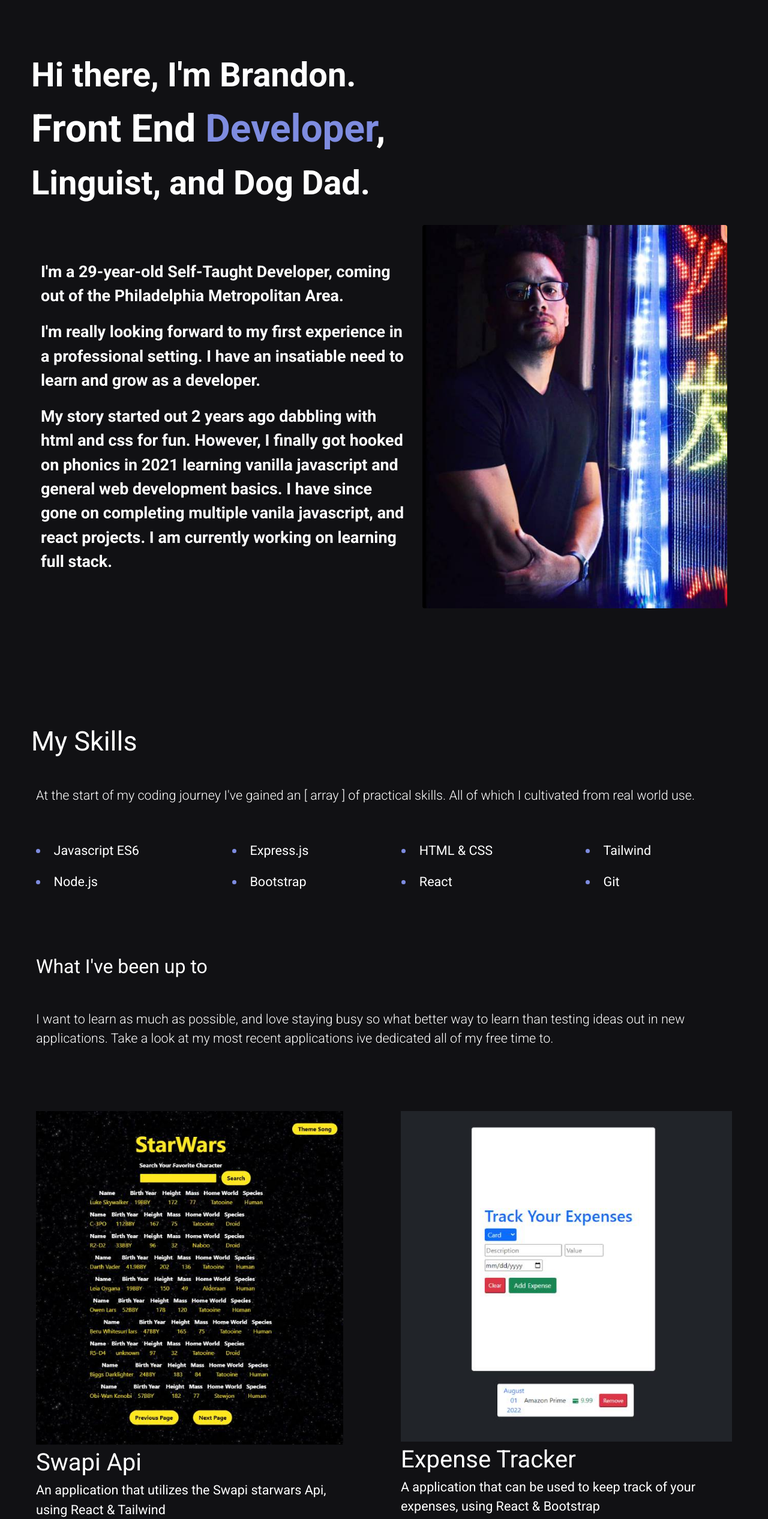
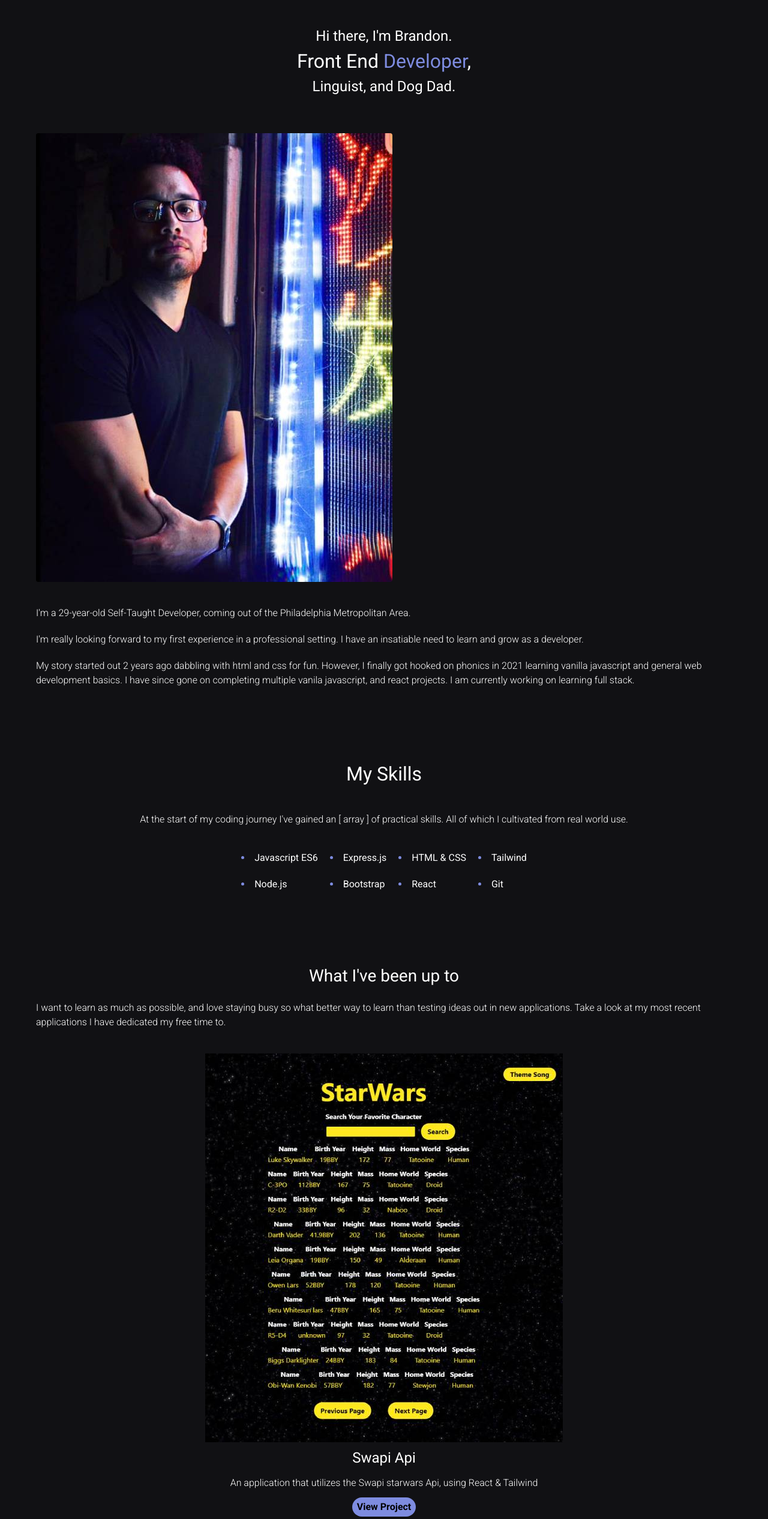
Before and after one commit to BrandonCarp/portfolio, a React (Create React App) app: page / in a window 1280 px wide. Shown: the part 223-2755 px from the top of the page at 60% size. Built offline with nearby package versions, Linux system fonts and the light colour scheme.

Commit message:
mobile friendly yesir

```diff
--- a/public/index.html
+++ b/public/index.html
@@ -9,6 +9,7 @@
       name="description"
       content="Brandon Carpenters Web Developer Portfolio"
     />
+    <meta name="viewport" content="width=device-width, initial-scale=1.0">
     <link rel="apple-touch-icon" href="%PUBLIC_URL%/logo192.png" />
     <!--
       manifest.json provides metadata used when your web app is installed on a
--- a/src/App.js
+++ b/src/App.js
@@ -6,7 +6,7 @@ import Footer from "./Components/Footer";
 
 function App() {
   return (
-    <div className="">
+    <div className="bg-primaryDark">
       <Header />
       <Skills />
       <Projects />
--- a/src/Components/Header.js
+++ b/src/Components/Header.js
@@ -6,47 +6,43 @@ import myImage from "./imgs/me.jpg";
 
 const Header = () => {
   return (
-    <header className="relative mb-[5rem]  md:mb-[15rem] lg:mb-[10rem] xl:mb-[10rem]  container mx-auto  p-2">
-      <div className="flex flex-col items-center  mt-10 md:items-start">
-        <div className="flex flex-col  ">
-          <div className=" mb-[1rem] md:mb-[5rem] flex flex-col items-center   md:items-start">
-            <h1 className="font-bold text-md  md:text-base">BRAN</h1>
-            <h1 className="font-bold text-md  md:text-base">DON.</h1>
+    <header className="relative mx-auto container  ">
+      <div className="flex flex-col items-center pt-10">
+        <div className="mb-5">
+          <h1 className="font-bold text-l  ">BRAN</h1>
+          <h1 className="font-bold text-l ml-2 md:ml-0">DON.</h1>
         </div>
-          <div className="mb-1">
-            <div className=" flex flex-row  justify-center  md:justify-start space-x-3 mb-10 md:mb-20">
+        <div className="flex space-x-3 mb-20">
           <a className="" href="https://github.com/BrandonCarp">
             <FaGithub
               size="1.8rem"
-                  className="transition ease-in-out delay-150   hover:text-secondaryPurple hover:-translate-y-1 hover:scale-110 duration-300"
+              className="   hover:text-secondaryPurple hover:-translate-y-1 hover:scale-110 duration-300"
             />
           </a>
           <a href="https://www.linkedin.com/in/brandon-carpenter-559b15203/">
             <FaLinkedin
               size="1.8rem"
-                  className="transition ease-in-out delay-150  hover:text-linkedInColor hover:-translate-y-1 hover:scale-110 duration-300"
+              className=" hover:text-linkedInColor hover:-translate-y-1 hover:scale-110 duration-300"
             />
           </a>
           <a href="https://www.instagram.com/bcarpol/">
             <FaInstagram
               size="1.8rem"
-                  className="transition ease-in-out delay-150 hover:text-secondaryPink hover:-translate-y-1 hover:scale-110 duration-300"
+              className=" hover:text-secondaryPink hover:-translate-y-1 hover:scale-110 duration-300"
             />
           </a>
         </div>
-
-            <div className="ml-[2rem] md:ml-0 flex flex-col justify-start  p-1 font-bold   text-base md:text-l lg:text-xl  ">
-              <h1 className="">Hi there, I'm Brandon.</h1>
-              <h1 className="text-spsml md:text-spmd lg:text-spl">
+        <div className="flex flex-col items-center mb-10">
+          <h1 className="text-baselg">Hi there, I'm Brandon.</h1>
+          <h1 className="text-l">
             Front End
             <span className="text-secondaryPurple"> Developer</span>,
           </h1>
-              <h1>Linguist, and Dog Dad.</h1>
+          <h1 className="text-baselg">Linguist, and Dog Dad.</h1>
         </div>
-          </div>
-        </div>
-        <div className=" flex flex-col-reverse p-5 md:flex-row p5">
-          <div className="ml-[2rem] md:ml-0  space-y-5  font-bold mt-10 md:w-[45rem] md:mt-0 md:flex md:flex-col md:justify-center md:mr-5 lg:text-base xl:text-baselg">
+
+        <div className=" flex flex-col-reverse mb-20">
+          <div className="flex flex-col space-y-5 p-5 font-light">
             <p>
               I'm a 29-year-old Self-Taught Developer, coming out of the
               Philadelphia Metropolitan Area.
@@ -64,7 +60,7 @@ const Header = () => {
               projects. I am currently working on learning full stack.
             </p>
           </div>
-          <div className="">
+          <div className=" p-5">
             <img className="rounded" src={myImage} alt="me" />
           </div>
         </div>
--- a/src/Components/Projects.js
+++ b/src/Components/Projects.js
@@ -7,87 +7,97 @@ import twitter from "./imgs/twitterApp.jpg";
 
 const Projects = () => {
   return (
-    <div className="container relative mx-auto ">
-      <div className="p-5 space-y-[4rem]">
-        <div className="space-y-[3rem] flex flex-col items-center md:items-start">
-          <h1 className="text-spsml ">What I've been up to</h1>
-          <p className=" font-light md:text-base ml-[1rem] md:ml-0">
+    <div className="relative container mx-auto p-5 space-y-10 mb-10">
+      <div className="flex flex-col items-center space-y-5">
+        <h1 className="text-md">What I've been up to</h1>
+        <p className="font-light">
           I want to learn as much as possible, and love staying busy so what
-            better way to learn than testing ideas out in new applications. Take
-            a look at my most recent applications ive dedicated all of my free
-            time to.
+          better way to learn than testing ideas out in new applications. Take a
+          look at my most recent applications I have dedicated my free time to.
         </p>
       </div>
-        <div className="  space-y-10">
-          <div className="flex flex-col items-center space-y-10  md:items-start md:flex-row md:space-x-[6rem]">
-            <div className="mt-10">
-              <img className="lg:w-[48rem]" src={swapi} alt="swapiApp" />
-              <h3 className="text-md">Swapi Api</h3>
-              <p className=" lg:text-base mb-2">
+      <div className="">
+        <div className="space-y-10 mb-10">
+          <div className="space-y-2 flex flex-col items-center justify-center">
+            <img className="" src={swapi} alt="swapiApp" />
+            <div className="space-y-3 flex flex-col items-center ">
+              <h3 className="text-baselg">Swapi Api</h3>
+              <p className="font-light pl-2 md:pl-0">
                 An application that utilizes the Swapi starwars Api, using React{" "}
                 {"&"} Tailwind
               </p>
+
               <a
                 href="https://brandoncarp-swapi-app.herokuapp.com/"
-                className="bg-secondaryPurple px-2 py-1 rounded-full text-black font-bold hover:bg-secondaryPurpleLight"
-              >
-                View Project
-              </a>
-            </div>
-            <div
-              href="https://brandoncarp-react-expenses.herokuapp.com/"
-              className=""
-            >
-              <img className="" src={tracker} alt="React Expense Tracker" />
-              <h3 className="text-md">Expense Tracker</h3>
-              <p className=" lg:text-base mb-2">
-                A application that can be used to keep track of your expenses,
-                using React {"&"} Bootstrap
-              </p>
-              <a
-                href="https://brandoncarp-react-expenses.herokuapp.com/"
-                className="bg-secondaryPurple px-2 py-1 rounded-full text-black font-bold hover:bg-secondaryPurpleLight"
+                className=" bg-secondaryPurple px-2 py-1 rounded-full text-black font-bold hover:bg-secondaryPurpleLight"
               >
                 View Project
               </a>
             </div>
           </div>
-          <div className="flex flex-col items-center space-y-10  md:items-start md:flex-row md:space-x-[6rem]">
-            <div className="mt-10">
-              <img className="lg:w-[48rem]" src={calc} alt="calculator app" />
-              <h3 className="text-md">Calculator App</h3>
-              <p className="  lg:text-base mb-2">
-                This is a calculator application made with Vanilla Javascript{" "}
-                {"&"} Css
+
+          <div className="space-y-2 flex flex-col items-center justify-center">
+            <img className="" src={tracker} alt="React Expense Tracker" />
+            <div className="space-y-3 flex flex-col items-center">
+              <h3 className="text-baselg">Expense Tracker</h3>
+              <p className=" font-light">
+                A application that can be used to keep track of your expenses,
+                using React {"&"} Bootstrap
               </p>
+
               <a
-                href="https://brandoncarp.github.io/calc.html"
-                className="bg-secondaryPurple px-2 py-1 rounded-full text-black font-bold hover:bg-secondaryPurpleLight"
-              >
-                View Project
-              </a>
-            </div>
-            <div className="">
-              <img className="" src={snake} alt="snake game" />
-              <h3 className="text-md">Snake Game</h3>
-              <p className="  lg:text-base mb-2">
-                The classic snake game we all know and love, made with Vanilla
-                Javascript {"&"} Css
-              </p>
-              <a
-                href="https://brandoncarp.github.io/snake.html"
-                className="bg-secondaryPurple px-2 py-1 rounded-full text-black font-bold hover:bg-secondaryPurpleLight"
+                href="https://brandoncarp-react-expenses.herokuapp.com/"
+                className="bg-secondaryPurple  px-2 py-1  rounded-full text-black font-bold hover:bg-secondaryPurpleLight"
               >
                 View Project
               </a>
             </div>
           </div>
         </div>
-        <div className="flex flex-col justify-center space-y-10">
+
+        <div className="space-y-10">
+          <div className="space-y-5 flex flex-col items-center justify-center">
+            <img className="" src={calc} alt="calculator app" />
+            <div className="space-y-3 flex flex-col items-center">
+              <h3 className="text-baselg">Calculator App</h3>
+              <p className="font-light pl-2 md:pl-0">
+                This is a calculator application made with Vanilla Javascript{" "}
+                {"&"} Css
+              </p>
+              <a
+                href="https://brandoncarp.github.io/calc.html"
+                className="bg-secondaryPurple  px-2 py-1 rounded-full text-black font-bold hover:bg-secondaryPurpleLight"
+              >
+                View Project
+              </a>
+            </div>
+          </div>
+
+          <div className="space-y-5 flex flex-col items-center justify-center">
+            <img className="" src={snake} alt="snake game" />
+
+            <div className="space-y-3 flex flex-col items-center">
+              <h3 className="text-baselg">Snake Game</h3>
+              <p className="font-light">
+                The classic snake game we all know and love, made with Vanilla
+                Javascript {"&"} Css
+              </p>
+              <a
+                href="https://brandoncarp.github.io/snake.html"
+                className="bg-secondaryPurple  px-2 py-1  rounded-full text-black font-bold hover:bg-secondaryPurpleLight"
+              >
+                View Project
+              </a>
+            </div>
+          </div>
+        </div>
+      </div>
+
+      <div className="space-y-5 flex flex-col items-center justify-center">
         <img className="" src={twitter} alt="twitter showcase app" />
-          <div className="space-y-5 md:flex md:flex-col md:items-center">
-            <h1 className="text-l">Twitter Showcase</h1>
-            <p className="  md:text-base">
+        <div className="space-y-3 flex flex-col items-center">
+          <h1 className="text-md">Twitter Showcase</h1>
+          <p className="font-light">
             What I am working on now, a <span className="">Twitter</span>{" "}
             showcase full stack application that lets you see all of your
             favorite users tweets, and even random tweets of a specific user.
@@ -96,7 +106,6 @@ const Projects = () => {
         </div>
       </div>
     </div>
-    </div>
   );
 };
 
--- a/src/Components/Skills.js
+++ b/src/Components/Skills.js
@@ -2,20 +2,18 @@ import React from "react";
 
 const Skills = () => {
   return (
-    <div className=" container relative mx-auto   mb-[5rem]">
-      <div className="space-y-10 ">
-        <div className="px-3">
-          <h1 className="text-l flex justify-center md:justify-start">
-            My Skills
-          </h1>
+    <div className="relative container mx-auto mb-20">
+      <div className=" flex flex-col items-center p-5 space-y-10">
+        <div className="">
+          <h1 className="text-l">My Skills</h1>
         </div>
-        <div className="ml-[1rem] md:ml-0 pb-5 px-5">
-          <p className="  font-light md:text-base mx-auto ">
+        <div className="">
+          <p className="font-light">
             At the start of my coding journey I've gained an [ array ] of
             practical skills. All of which I cultivated from real world use.
           </p>
         </div>
-        <div className="marker:text-secondaryPurple text-sm px-5 ml-[2.5rem] md:ml-0  grid grid-rows-4 md:grid-rows-2 grid-flow-col gap-5 md:text-base">
+        <div className="marker:text-secondaryPurple   grid grid-rows-4 md:grid-rows-2 grid-flow-col gap-5 ">
           <li>Javascript ES6</li>
           <li>Node.js</li>
           <li>Express.js</li>
--- a/src/index.css
+++ b/src/index.css
@@ -8,7 +8,6 @@
 @layer base {
   html {
     font-family: Roboto;
-    background-color: #111114;
     color: white;
   }
 }
```
Also changed, not shown: src/Components/Footer.js (+12 -9 lines), tailwind.config.js (+8 -8 lines), src/Components/Navbar.js (deleted). Lines whose indentation alone changed are shown as unchanged.
